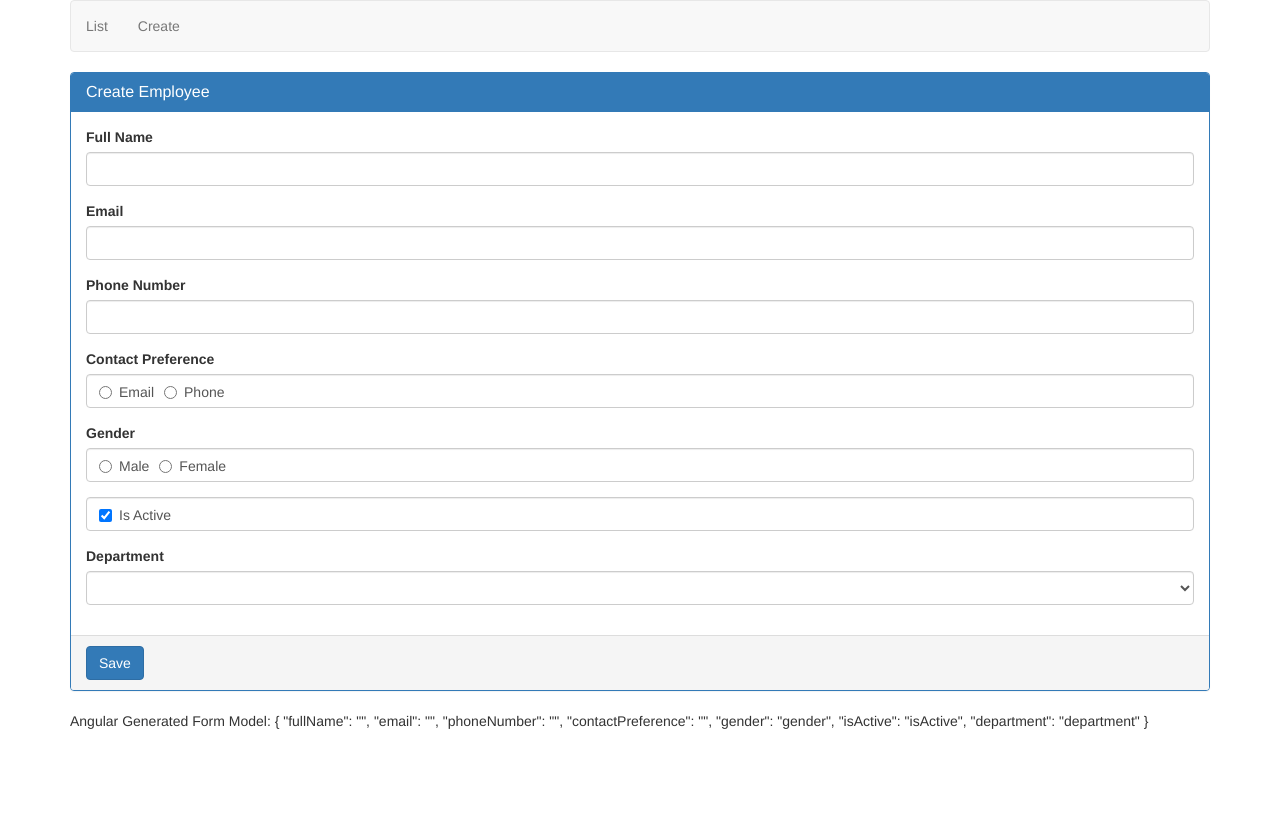
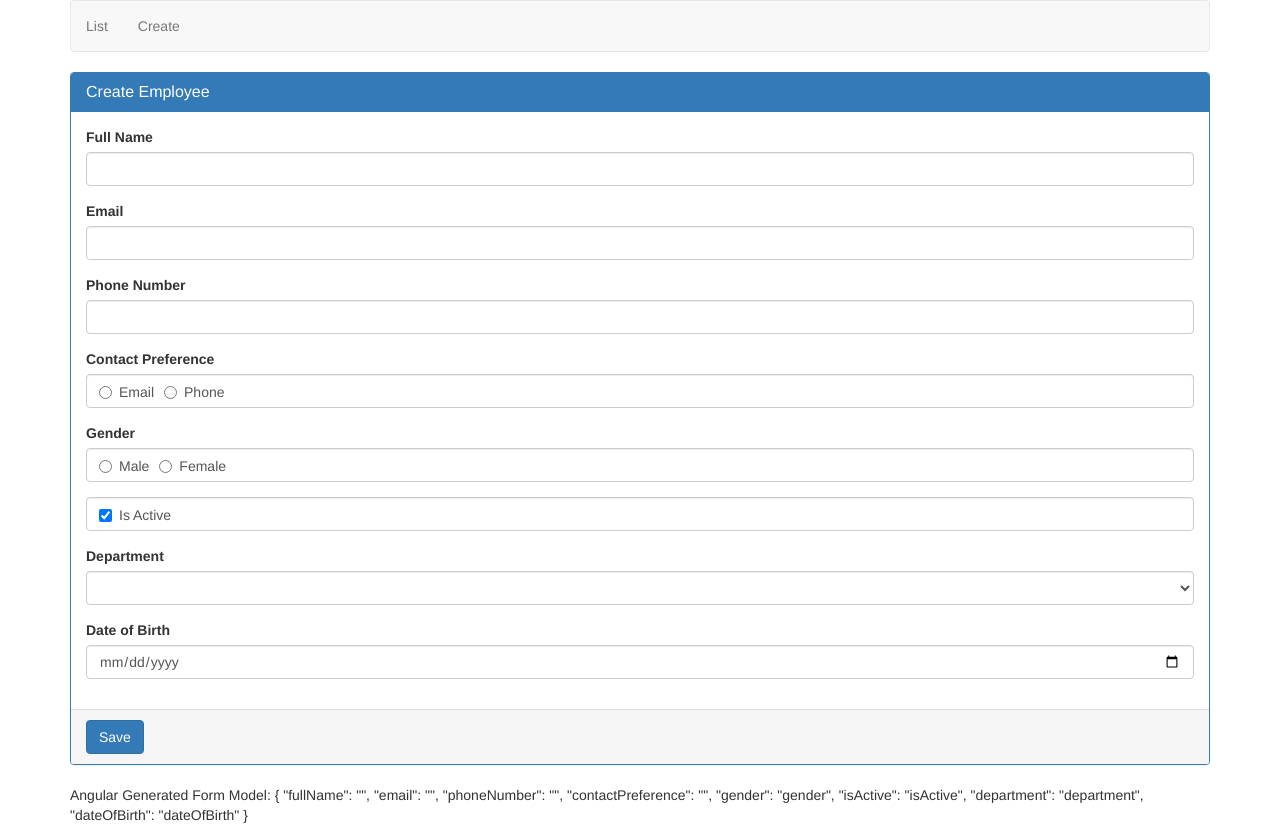
Before and after one commit to imsagarchopra/AngularCrudDemo, an Angular app: page /create in a window 1280 px wide. Before the commit the page ends 800 px from the top, so only its background shows below. Built offline with nearby package versions, Linux system fonts and the light colour scheme.

Commit message:
Datepicker Control

```diff
--- a/angular.json
+++ b/angular.json
@@ -26,7 +26,8 @@
             ],
             "styles": [
               "src/styles.css",
-              "./node_modules/bootstrap/dist/css/bootstrap.min.css"
+              "./node_modules/bootstrap/dist/css/bootstrap.min.css",
+              "./node_modules/ngx-bootstrap/datepicker/bs-datepicker.css"
 
             ],
             "scripts": ["./node_modules/bootstrap/dist/js/bootstrap.min.js", "./node_modules/jquery/dist/jquery.min.js"]
--- a/package.json
+++ b/package.json
@@ -18,8 +18,9 @@
     "@angular/platform-browser": "^15.1.0",
     "@angular/platform-browser-dynamic": "^15.1.0",
     "@angular/router": "^15.1.0",
-    "bootstrap": "^3.3.7",
+    "bootstrap": "^3.4.1",
     "jquery": "^1.11.3",
+    "ngx": "^2.4.0",
     "ngx-bootstrap": "^10.2.0",
     "rxjs": "~7.8.0",
     "tslib": "^2.3.0",
--- a/src/app/app.module.ts
+++ b/src/app/app.module.ts
@@ -2,6 +2,7 @@
 import { BrowserModule } from '@angular/platform-browser';
 import { RouterModule,Routes } from '@angular/router';
 import { FormsModule } from '@angular/forms';
+import {BsDatepickerModule} from 'ngx-bootstrap/datepicker'
 
 import { AppRoutingModule } from './app-routing.module';
 import { AppComponent } from './app.component';
@@ -24,7 +25,8 @@
     BrowserModule,
     AppRoutingModule,
     RouterModule.forRoot(appRoutes),
-    FormsModule
+    FormsModule,
+    BsDatepickerModule.forRoot()
   ],
   providers: [],
   bootstrap: [AppComponent]
--- a/src/app/employees/create-employee.component.html
+++ b/src/app/employees/create-employee.component.html
@@ -60,6 +60,11 @@
                     </option>
                 </select>
             </div>
+            <div class="form-group">
+                <label for="dateOfBirth">Date of Birth</label>
+                <input id="dateOfBirth" name="dateOfBirth" ngModel="dateOfBirth" type="date" class="form-control"/>
+                <!-- <input id="dateOfBirth" name="dateOfBirth" ngModel="dateOfBirth" type="text" bsDatepicker class="form-control"/> -->
+            </div>
         </div>
         <div class="panel-footer">
             <button type="submit" class="btn btn-primary">Save</button>
```
Also changed, not shown: 1 other file (tests, documents, lock files or other folders).
